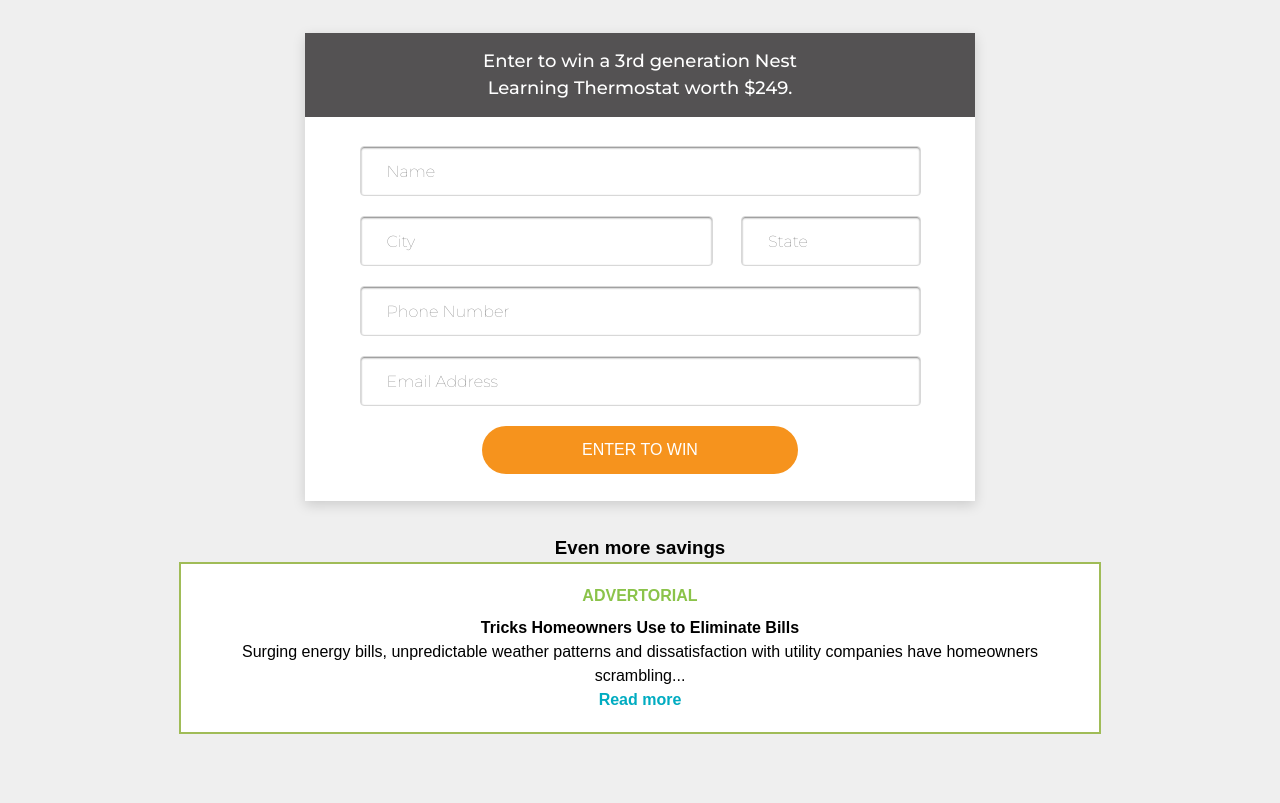
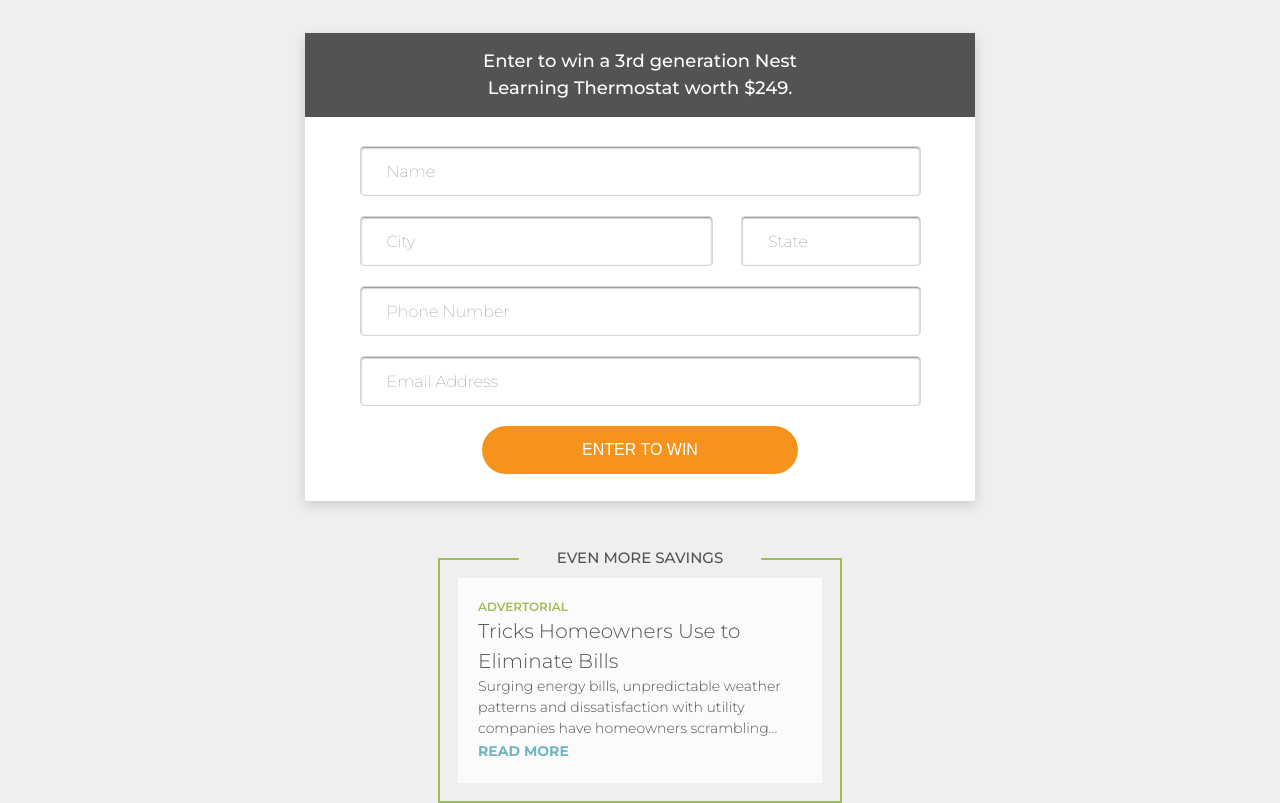
Before and after one commit to momomostro/senior-frontend-assessment, a plain HTML site: page index.html in a window 1280 px wide. Shown: the part 80-883 px from the top of the page. Before the commit the page ends 814 px from the top, so only its background shows below. Drawn offline with Linux system fonts and the light colour scheme; a script that the page names is missing.

Commit message:
Added Advertorial box styling

```diff
--- a/assets/style.css
+++ b/assets/style.css
@@ -118,28 +118,91 @@
 
   .advertorial {
     text-align: center;
+    position: relative;
+    margin-top: 60px;
+    max-width: 404px;
+    margin: 0 auto;
+  }
+
+  .advertorial h3 {
+    font-family: "Montserrat", sans-serif;
+    font-weight: 500;
+    font-size: .9375rem;
+    color: #545253;
+    position: relative;
+    /* top: -14px;
+    left: 40%; */
+    z-index: 2;
+    background: transparent;
+    padding: 0 24px;
+    transform: translateY(12px);
+    margin-bottom: 0;
+    display: inline-block;
+    text-transform: uppercase;
   }
 
   .ad-box {
+    position: relative;
+    padding: 20px;
+    background: transparent;
+    display: inline-block;
+    max-width: 100%;
+    z-index: 1;
+  }
+
+  .ad-box::before {
+    content: "";
+    position: absolute;
+    inset: 0;
     border: 2px solid #A0BC57;
-    padding: 20px;
-    background: white;
-    display: inline-block;
-    max-width: 90%;
+    z-index: -1;
+    pointer-events: none;
+
+    clip-path: polygon(
+      0% 0%,
+      20% 0%,
+      20% 20px,
+      80% 20px,
+      80% 0%,
+      100% 0%,
+      100% 100%,
+      0% 100%
+    );
   }
 
   .ad-transparent-box {
     background-color: rgba(255, 255, 255, 0.75);
+    padding: 20px;
+    text-align: left;
   }
 
-  .ad-label {
-    color: #8bc34a;
-    font-weight: bold;
-    margin-bottom: 8px;
+  .ad-transparent-box .ad-label {
+    font-family: "Montserrat", sans-serif;
+    font-weight: 600;
+    font-size: .75rem;
+    color: #A0BC57;
+  }
+
+  .ad-transparent-box h4 {
+    font-family: "Montserrat", sans-serif;
+    font-weight: 300;
+    font-size: 1.25rem;
+    color: #545253;
+  }
+
+  .ad-transparent-box p {
+    font-family: "Montserrat", sans-serif;
+    font-weight: 300;
+    font-size: .875rem;
+    color: #545253;
   }
 
   .ad-box a {
-    color: #00acc1;
+    font-family: "Montserrat", sans-serif;
+    font-weight: 500;
+    font-size: .875rem;
+    text-transform: uppercase;
+    color: #6EB7C2;
     text-decoration: none;
     font-weight: bold;
   }
```
Also changed, not shown: 1 other file.
